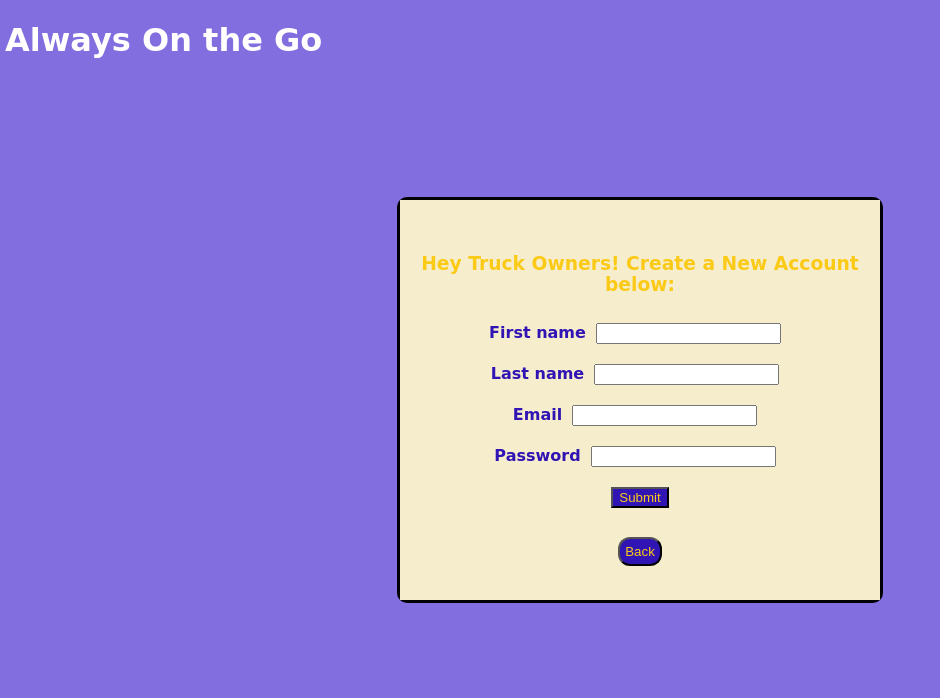
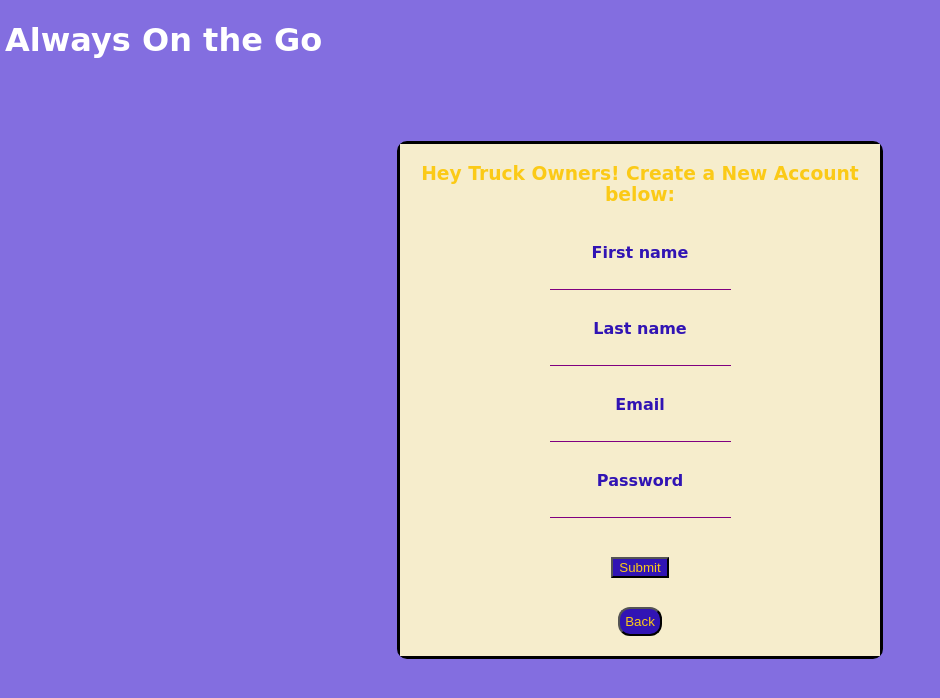
Before and after one commit to LmLutec/OntheGo-frontend, a React (Create React App) app: page /owner/new in a window 1280 px wide. Shown: the top 698 px of the page, without its empty margins (0-940 px from the left). Built offline with nearby package versions, Linux system fonts and the light colour scheme.

Commit message:
css update

```diff
--- a/src/App.css
+++ b/src/App.css
@@ -58,6 +58,28 @@
   to {
     transform: rotate(360deg);
   }
+}
+
+/* new owner input component */
+.owner-form {
+  display: flex;
+  justify-content: center;
+  align-items: center;
+  flex-direction: column;
+}
+
+input[type="text"] {
+  border: none;
+  border-bottom: 1px solid purple;
+  text-align: center;
+  background-color: transparent;
+}
+
+input[type="password"] {
+  border: none;
+  border-bottom: 1px solid purple;
+  text-align: center;
+  background-color: transparent;
 }
 
 /* General tags */
--- a/src/components/owners/OwnerInput.js
+++ b/src/components/owners/OwnerInput.js
@@ -1,87 +1,127 @@
-import React, { Component } from 'react'
-import { withRouter } from 'react-router-dom'
-
+import React, { Component } from "react";
+import { withRouter } from "react-router-dom";
 
 class OwnerInput extends Component {
-
   state = {
     owner: {
       first_name: "",
       last_name: "",
       email: "",
-            password: ""
-        }
-    }
+      password: "",
+    },
+  };
 
-
-    handleChange = event => {
+  handleChange = (event) => {
     this.setState({
       owner: {
         ...this.state.owner,
-                [event.target.id]: event.target.value
+        [event.target.id]: event.target.value,
+      },
+    });
+  };
+
+  handleSubmit = (event) => {
+    event.preventDefault();
+    this.newOwner();
+  };
+
+  async newOwner() {
+    try {
+      const formData = {
+        method: "POST",
+        headers: {
+          "Content-Type": "application/json",
+        },
+        body: JSON.stringify({ owner: this.state.owner }),
+      };
+      const response = await fetch(
+        "https://alwaysonthego.herokuapp.com/api/v1/owners/",
+        formData
+      );
+      const json = await response.json();
+
+      if (!json.message) {
+        this.props.addOwner(this.state.owner);
+        localStorage.setItem("jwt_token", json.jwt);
+        localStorage.setItem("owner", JSON.stringify(json.owner));
+        this.props.history.push("/setup");
+      } else {
+        this.props.getErrors(json.message);
+        this.props.history.push("/errors");
       }
-        })
-    }
-
-
-    handleSubmit = event => {
-        event.preventDefault()
-        this.newOwner()
-    }
-
-    async newOwner(){
-        try{
-            const formData = {
-                method: 'POST',
-                headers: {
-                    'Content-Type': 'application/json'
-                 },
-                body: JSON.stringify({owner: this.state.owner})
-            }
-                const response = await fetch("https://alwaysonthego.herokuapp.com/api/v1/owners/", formData)
-                const json = await response.json()
-
-                if(!json.message){
-                    this.props.addOwner(this.state.owner)
-                    localStorage.setItem("jwt_token", json.jwt)
-                    localStorage.setItem("owner", JSON.stringify(json.owner))
-                    this.props.history.push("/setup")
-                }
-                else{
-                    this.props.getErrors(json.message)
-                    this.props.history.push("/errors")
-                }
-        }
-        catch (error) {
-                    this.props.getErrors(error)
-                    this.props.history.push("/errors")
+    } catch (error) {
+      this.props.getErrors(error);
+      this.props.history.push("/errors");
     }
   }
 
   goBack = () => {
-        window.history.back()
-    }
+    window.history.back();
+  };
 
-    render(){
-        return(
+  render() {
+    return (
+      <div>
+        <h3>Hey Truck Owners! Create a New Account below:</h3>
         <div className="new-owner">
-               <h3>Hey Truck Owners! Create a New Account below:</h3>
-                <form onSubmit={event => {this.handleSubmit(event)}} className="owner-form">
+          <form
+            onSubmit={(event) => {
+              this.handleSubmit(event);
+            }}
+            className="owner-form"
+          >
             <label>First name</label>
-                    <input onChange= { event => {this.handleChange(event)}} type="text" id= "first_name" value={this.state.owner.first_name} required/><br/>
+            <input
+              onChange={(event) => {
+                this.handleChange(event);
+              }}
+              type="text"
+              id="first_name"
+              value={this.state.owner.first_name}
+              required
+            />
+            <br />
             <label>Last name</label>
-                    <input onChange={ event => {this.handleChange(event)}} type="text" id="last_name" value={this.state.owner.last_name} required/><br/>
+            <input
+              onChange={(event) => {
+                this.handleChange(event);
+              }}
+              type="text"
+              id="last_name"
+              value={this.state.owner.last_name}
+              required
+            />
+            <br />
             <label>Email</label>
-                    <input onChange={ event => {this.handleChange(event)}} type="text" id="email" value={this.state.owner.email} required/><br/>
+            <input
+              onChange={(event) => {
+                this.handleChange(event);
+              }}
+              type="text"
+              id="email"
+              value={this.state.owner.email}
+              required
+            />
+            <br />
             <label>Password</label>
-                    <input onChange={ event => {this.handleChange(event)}} type="password" id="password" value={this.state.owner.password} required/><br/>
-                    <input type="submit" name="submit"/>
+            <input
+              onChange={(event) => {
+                this.handleChange(event);
+              }}
+              type="password"
+              id="password"
+              value={this.state.owner.password}
+              required
+            />
+            <br />
+            <input type="submit" name="submit" />
           </form>
-                <br/>
+          <br />
           <button onClick={this.goBack}>Back</button>
         </div>
-        )
+      </div>
+    );
   }
 }
 
-export default withRouter(OwnerInput)
+export default withRouter(OwnerInput);
```
Lines whose indentation alone changed are shown as unchanged.
